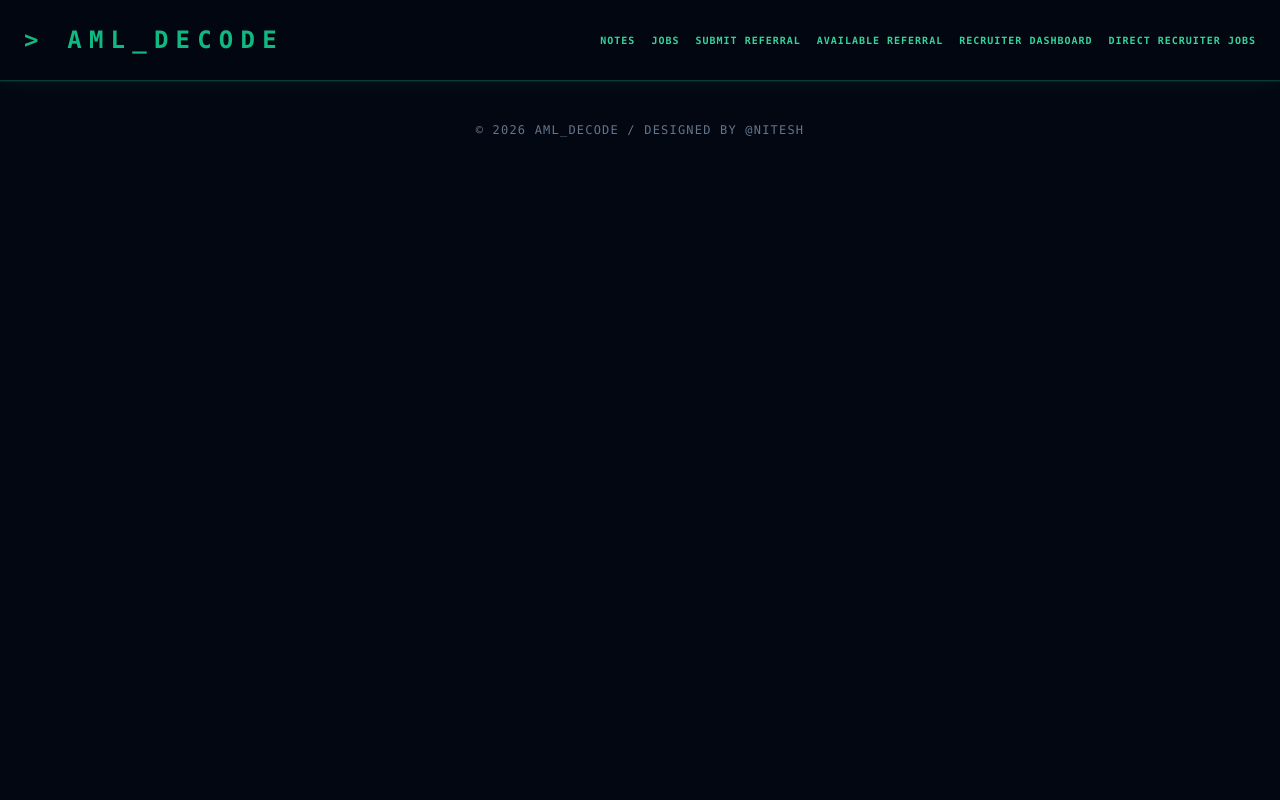
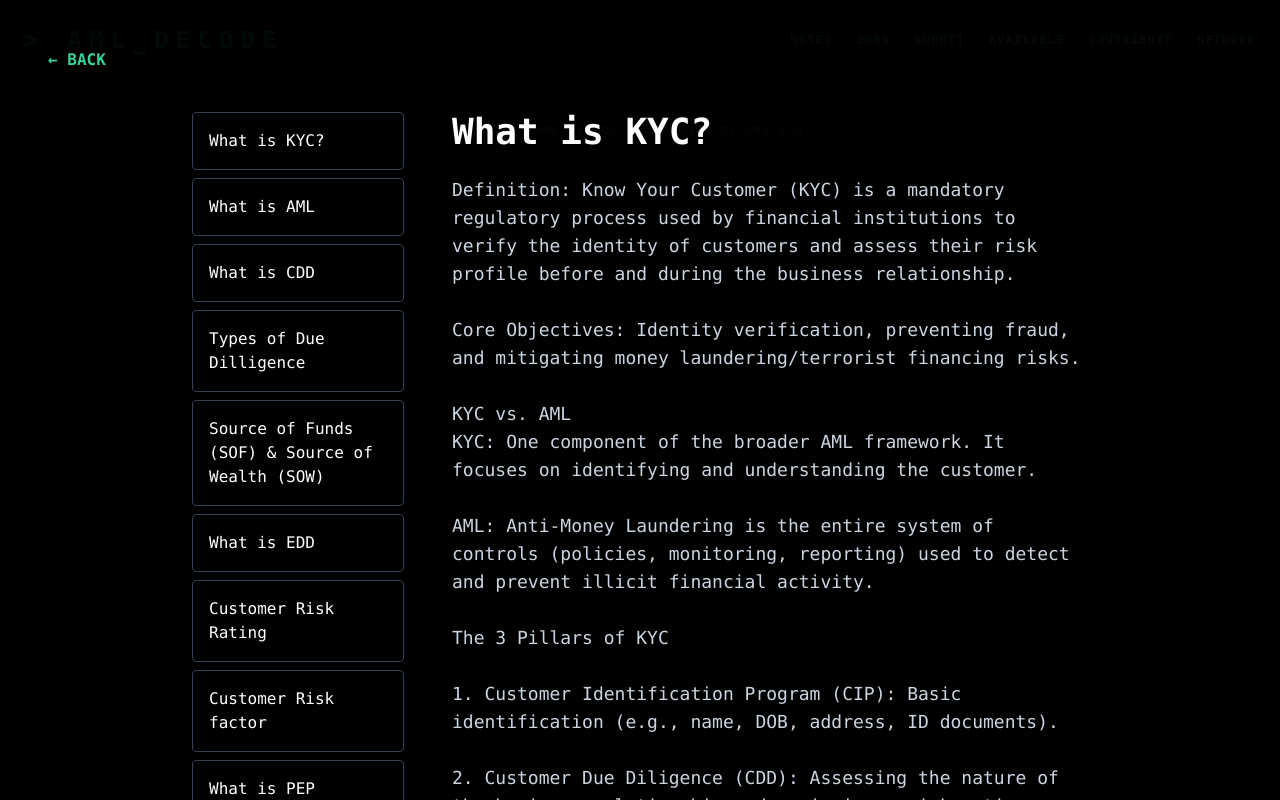
Before and after one commit to nmishra6115-wq/my-new-website, a React (Vite) app: page / in a window 1280 px wide. Both pictures are taken after a click on the button "NOTES". Built offline with nearby package versions, Linux system fonts and the light colour scheme.

Commit message:
Updated website content

```diff
--- a/src/App.jsx
+++ b/src/App.jsx
@@ -25,45 +25,32 @@ export default function App() {
     return () => clearTimeout(timer);
   }, []);
 
-  // List of all navigation items
-  const navItems = ['NOTES', 'JOBS', 'SUBMIT REFERRAL', 'AVAILABLE REFERRAL', 'RECRUITER DASHBOARD', 'DIRECT RECRUITER JOBS'];
-
   return (
     <div className="text-slate-100 font-mono min-h-screen flex flex-col relative bg-[#030712]">
 
       {/* NAVIGATION */}
       <nav className="p-6 border-b border-emerald-500/30 flex items-center justify-between sticky top-0 bg-[#030712]/90 backdrop-blur-lg z-50 w-full shadow-[0_0_20px_rgba(16,185,129,0.1)]">
         <h1 className="text-xl md:text-2xl font-black tracking-[0.3em] text-emerald-500 cursor-pointer uppercase hover:text-white transition-all" onClick={() => setActiveView(null)}>&gt; AML_DECODE</h1>
-
-        {/* DESKTOP NAV */}
-        <div className="hidden md:flex gap-4 items-center">
-          {navItems.map((item) => (
-            <button key={item} onClick={() => setActiveView(item.toLowerCase().replace(/ /g, '_'))} className="text-[10px] font-black text-emerald-400 hover:text-white transition-all uppercase tracking-widest">{item}</button>
+        <div className="hidden md:flex gap-6 items-center">
+          {['NOTES', 'JOBS', 'SUBMIT', 'AVAILABLE', 'CONTRIBUTE', 'NETWORK'].map((item) => (
+            <button key={item} onClick={() => setActiveView(item === 'SUBMIT' ? 'referralForm' : (item === 'AVAILABLE' ? 'available' : item.toLowerCase()))} className="text-xs font-black text-emerald-400 hover:text-white transition-all uppercase tracking-widest">{item}</button>
           ))}
         </div>
-
-        {/* MOBILE TOGGLE */}
-        <button className="md:hidden text-emerald-500 text-2xl z-[60]" onClick={() => setIsMenuOpen(!isMenuOpen)}>
-          {isMenuOpen ? "✕" : "☰"}
-        </button>
+        <button className="md:hidden text-emerald-500 text-2xl" onClick={() => setIsMenuOpen(!isMenuOpen)}>{isMenuOpen ? "✕" : "☰"}</button>
       </nav>
-
-      {/* MOBILE MENU - THIS WAS MISSING! */}
-      {isMenuOpen && (
-        <div className="md:hidden absolute top-20 left-0 w-full bg-[#030712]/95 border-b border-emerald-500/30 p-6 flex flex-col gap-4 z-50">
-          {navItems.map((item) => (
-            <button key={item} onClick={() => { setActiveView(item.toLowerCase().replace(/ /g, '_')); setIsMenuOpen(false); }} className="text-lg font-black text-left text-emerald-400 hover:text-white uppercase">
-              {item}
-            </button>
-          ))}
-        </div>
-      )}
 
       {!activeView && (
         <main className="flex-grow">
           {/* VIDEO SECTION */}
           <section className="w-full relative bg-black">
-             <video className="w-full h-[500px] object-cover" autoPlay muted={isMuted} loop playsInline>
+             <video
+               className="w-full h-[500px] object-cover"
+               autoPlay
+               muted={isMuted}
+               loop
+               playsInline
+               key={isMuted ? 'muted' : 'unmuted'}
+             >
                <source src="/intro.mp4" type="video/mp4" />
              </video>
              <button onClick={() => setIsMuted(!isMuted)} className="absolute bottom-8 right-8 bg-black/50 text-emerald-500 border border-emerald-500/50 px-4 py-2 rounded-lg backdrop-blur-md z-20">
@@ -71,21 +58,78 @@ export default function App() {
              </button>
           </section>
 
+          {/* DASHBOARD */}
           <div className="max-w-7xl mx-auto px-6 py-16">
-            {/* Grid includes all cards now */}
-            <div className="grid grid-cols-1 md:grid-cols-2 lg:grid-cols-3 gap-8">
-              {navItems.map(item => (
-                <div key={item} onClick={() => setActiveView(item.toLowerCase().replace(/ /g, '_'))} className="p-8 border border-emerald-500/20 rounded cursor-pointer hover:bg-emerald-900/10 transition-all text-center">
-                  <h3 className="font-bold text-emerald-400 uppercase">{item}</h3>
-                </div>
+            <div className="grid grid-cols-1 md:grid-cols-2 lg:grid-cols-3 gap-8 mb-24">
+              <div onClick={() => setActiveView('network')} className="p-8 border border-purple-500/50 bg-purple-900/10 rounded cursor-pointer hover:bg-purple-900/20 transition-all text-center">
+                <div className="text-4xl mb-4">🤝</div>
+                <h3 className="font-bold text-purple-400 uppercase tracking-widest mb-2">Featured Network</h3>
+                <p className="text-sm text-slate-300">Exclusive job openings and media from verified partners.</p>
+              </div>
+              {[ {id: 'notes', icon: '📖', label: 'Notes', color: 'registry-card'}, {id: 'jobs', icon: '💼', label: 'Jobs', color: 'jobs-card'}, {id: 'referralForm', icon: '📤', label: 'Submit', color: 'submit-card'}, {id: 'available', icon: '🔍', label: 'Available', color: 'avail-card'}, {id: 'contribute', icon: '📁', label: 'Contribute', color: 'upload-card'} ].map(card => (
+                <div key={card.id} onClick={() => setActiveView(card.id)} className={`${card.color} custom-card p-8 border border-emerald-500/20 rounded cursor-pointer transition-all duration-300 hover:translate-y-[-5px]`}><div className="text-4xl mb-6">{card.icon}</div><h3 className="font-bold text-emerald-400 uppercase">{card.label}</h3></div>
               ))}
             </div>
+
+            {/* LATEST NEWS */}
+            <section className="border-t border-white/5 pt-16">
+              <h2 className="text-xl font-black text-red-500 mb-8 tracking-widest">● LATEST NEWS</h2>
+              <div className="grid grid-cols-1 md:grid-cols-3 gap-6">
+                {isLoading ? <><NewsSkeleton /><NewsSkeleton /><NewsSkeleton /></> : kycNews.map((n, i) => (
+                  <a key={i} href={n.link} target="_blank" rel="noopener noreferrer" className="block p-6 bg-[#030712]/80 border border-white/5 rounded hover:border-red-500 transition-all"><h4 className="text-md font-semibold text-slate-200 mb-4">{n.headline}</h4></a>
+                ))}
+              </div>
+            </section>
           </div>
         </main>
       )}
 
-      {/* ... KEEP YOUR EXISTING {activeView && (...)} OVERLAY BLOCK BELOW ... */}
-
+      {/* OVERLAY SECTION */}
+      {activeView && (
+        <div className="fixed inset-0 z-[100] bg-black/95 p-12 overflow-y-auto animate-in fade-in zoom-in duration-300">
+          <button onClick={() => setActiveView(null)} className="text-emerald-400 font-bold mb-10 hover:text-white">&larr; BACK</button>
+          <div className="max-w-4xl mx-auto text-white">
+            {activeView === 'notes' && <div className="flex gap-12"><div className="w-1/4 space-y-2">{notesContent.map((item, idx) => <button key={idx} onClick={() => setPageIndex(idx)} className="w-full text-left p-4 rounded border border-slate-700 hover:border-emerald-500">{item.title}</button>)}</div><div className="w-3/4"><h1 className="text-4xl font-bold mb-6">{notesContent[pageIndex].title}</h1><p className="text-lg text-slate-300 whitespace-pre-line">{notesContent[pageIndex].body}</p></div></div>}
+            {activeView === 'jobs' && <div className="max-w-4xl mx-auto"><h1 className="text-4xl font-black mb-8">ACTIVE_OPENINGS</h1><div className="bg-[#030712]/80 rounded border border-slate-800">{jobOpenings.map((job, idx) => <div key={idx} className="flex items-center justify-between p-6 border-b border-slate-800"><div><p className="text-emerald-400 font-bold text-xs">{job.company}</p><h2 className="text-lg font-semibold">{job.role}</h2></div><a href={job.link} target="_blank" className="px-6 py-2 bg-indigo-600 rounded text-sm hover:bg-indigo-500">APPLY</a></div>)}</div></div>}
+            {activeView === 'referralForm' && (
+              <div className="max-w-xl mx-auto"><h1 className="text-3xl font-black mb-8 uppercase text-emerald-500">Submit Referral</h1><form className="space-y-4" onSubmit={(e) => { e.preventDefault(); const data = {name: e.target[0].value, email: e.target[1].value, company: e.target[2].value, role: e.target[3].value}; setSubmissions([...submissions, data]); alert("Submitted!"); }}><input type="text" placeholder="Full Name" className="w-full p-4 bg-[#030712] border border-slate-700 rounded" required /><input type="email" placeholder="Email" className="w-full p-4 bg-[#030712] border border-slate-700 rounded" required /><input type="text" placeholder="Company" className="w-full p-4 bg-[#030712] border border-slate-700 rounded" required /><input type="text" placeholder="Role" className="w-full p-4 bg-[#030712] border border-slate-700 rounded" required /><textarea placeholder="Description" className="w-full p-4 bg-[#030712] border border-slate-700 rounded" required></textarea><button type="submit" className="w-full py-4 bg-emerald-600 font-bold uppercase">Send Data</button></form></div>
+            )}
+            {activeView === 'available' && (
+              <div className="max-w-4xl mx-auto"><h1 className="text-3xl font-black mb-6 uppercase tracking-widest text-emerald-500">Live Availability</h1>{submissions.map((s, i) => <div key={i} className="p-4 mb-4 border border-slate-700 bg-slate-900 rounded"><p className="font-bold">{s.name} - {s.role} at {s.company}</p></div>)}<div className="mt-8 text-center"><a href="mailto:nitesh@example.com?subject=Interested in Referral" className="px-8 py-4 bg-emerald-600 hover:bg-emerald-500 text-black font-black uppercase tracking-widest transition-all">I am interested</a></div></div>
+            )}
+            {activeView === 'contribute' && (
+              <div className="max-w-xl mx-auto border border-slate-800 p-16 text-center bg-[#030712]/50 rounded">
+                {!isAuthorized ? (
+                  <div>
+                    <h1 className="text-2xl font-bold mb-6 text-emerald-500 uppercase tracking-widest">Partner Access</h1>
+                    <input
+                      type="password"
+                      placeholder="Enter Secure Key"
+                      className="w-full p-4 bg-black border border-emerald-500/30 rounded text-center mb-6"
+                      onKeyDown={(e) => {
+                        if (e.key === 'Enter') {
+                          fetch('/api/verify', {
+                            method: 'POST',
+                            headers: { 'Content-Type': 'application/json' },
+                            body: JSON.stringify({ password: e.target.value })
+                          })
+                          .then(res => res.json())
+                          .then(data => { if (data.authorized) setIsAuthorized(true); else alert("Invalid Key"); });
+                        }
+                      }}
+                    />
+                  </div>
+                ) : (
+                  <div><h1 className="text-3xl font-black mb-8 text-emerald-500">SECURE UPLOAD</h1><input type="file" onChange={(e) => setPartnerFiles([...partnerFiles, e.target.files[0].name])} className="text-white mb-8" /><button onClick={() => alert("Upload Success!")} className="w-full py-4 bg-emerald-600 text-black font-black uppercase">Submit Content</button></div>
+                )}
+              </div>
+            )}
+            {activeView === 'network' && (
+              <div className="max-w-4xl mx-auto"><h1 className="text-3xl font-black mb-8 uppercase text-emerald-500">Network Feed</h1>{partnerFiles.length === 0 ? <p className="text-slate-500">No partner uploads yet.</p> : partnerFiles.map((file, i) => <div key={i} className="p-6 mb-4 bg-slate-900 border border-purple-500/30 rounded flex justify-between items-center"><span className="font-bold">{file}</span><button className="text-purple-400">View</button></div>)}</div>
+            )}
+          </div>
+        </div>
+      )}
       <footer className="py-10 text-center text-slate-500 border-t border-white/5 uppercase text-xs tracking-widest">© 2026 AML_DECODE / Designed by @Nitesh</footer>
     </div>
   );
```
